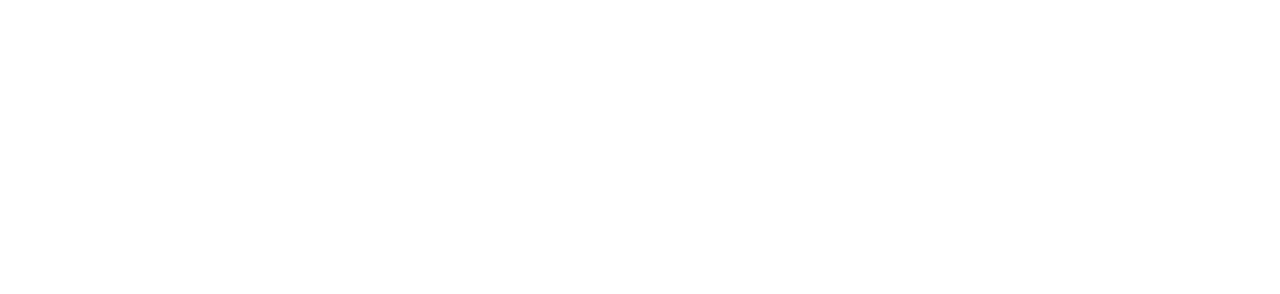
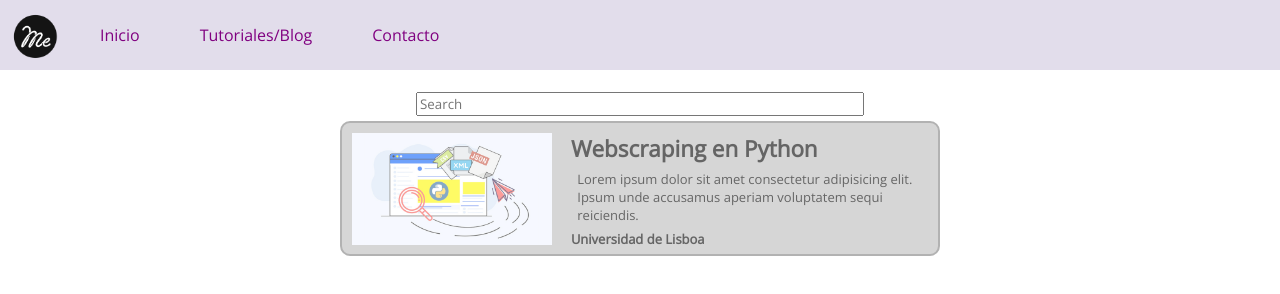
Before and after one commit to Milvflor/ProyectosDAWM, a plain HTML site: page tutoriales.html in a window 1280 px wide. Drawn offline with nearby package versions, Linux system fonts and the light colour scheme.

Commit message:
tarjeta1 en tutoriales

```diff
--- a/public/stylesheet/style.css
+++ b/public/stylesheet/style.css
@@ -41,7 +41,7 @@ div, body {
 .header {
   display: flex;
   align-items: center;
-  background-color: #e2dde2;
+  background-color: #e2ddeb;
   height: 70px;
 
 }
@@ -122,6 +122,6 @@ li:hover {
 }
 
 .foot{
-  background-color: #a794be;
+  background-color: #e2ddeb;
   text-align: center;
 }
--- /dev/null
+++ b/public/stylesheet/tutos.css
@@ -0,0 +1,70 @@
+* {
+    box-sizing: border-box;
+  }
+
+.Search {
+    width: 35%;
+    height: 120%;
+}
+
+.texto, .pie{
+    padding: 0.4rem;
+    margin-left: 0.2rem;
+    font-size: small;
+    margin: 0;
+
+
+}
+
+article {
+    height: 135px;
+    width: 600px;
+    border: 2px solid gray;
+    padding: 10px;
+    border-radius: 10px;
+    margin: 5px;
+    display: grid;
+    grid-template-columns: 38% 80%;
+    grid-template-rows: 100%;
+    grid-template-areas:
+    "img_i" "info";
+    background-color: #bcbcbc;
+    opacity: 0.6;
+}
+
+.info {
+    display: flex;
+    flex-direction: column;
+    padding: 0%;
+    margin: 0%;
+    width: 77%;
+    color: rgb(89, 86, 86);
+
+}
+
+.titulo {
+    margin: 0;
+}
+
+.img_i {
+    grid-area: img_i;
+}
+
+img {
+    display: block;
+    width: 200px;
+    margin: 0;
+    aspect-ratio: auto 300/250;
+
+  }
+
+.titulo {
+    font-weight: bold;
+    font-size: 1.4rem;
+    /* text-align: center; */
+}
+
+.pie {
+    font-weight: bold;
+    padding: 0;
+}
--- a/tutoriales.html
+++ b/tutoriales.html
@@ -4,9 +4,49 @@
     <meta charset="UTF-8">
     <meta http-equiv="X-UA-Compatible" content="IE=edge">
     <meta name="viewport" content="width=device-width, initial-scale=1.0">
-    <title>Document</title>
+    <title>Turotiales</title>
+    <link href="./public/stylesheet/tutos.css" rel="stylesheet" type="text/css" />
+    <link href="./public/stylesheet/style.css" rel="stylesheet" type="text/css" />
+
 </head>
 <body>
+    <div class="container">
+
+        <div class="header">
+
+          <section class="logo">
+            <img src="./images/logo.png" alt="logo">
+          </section>
+          <section class="menu" >
+            <ul>
+              <li><a href="./index.html">Inicio</a></li>
+              <li><a href="./tutoriales.html">Tutoriales/Blog</a></li>
+              <li><a >Contacto</a></li>
+            </ul>
+          </section>
+        </div>
+
+        <div class="contenido">
+            <input class="Search" type="text" placeholder="Search">
+            <article>
+                <img class="img_i" src="./images/ws.png" alt="Web-scraping">
+
+                <div class="info">
+                    <h2 class="titulo">Webscraping en Python</h2>
+                    <p class="texto">
+                        Lorem ipsum dolor sit amet consectetur adipisicing elit. Ipsum unde accusamus aperiam voluptatem sequi reiciendis.
+                    </p>
+                     <p class="pie">
+                     Universidad de Lisboa
+                    </p>
+                </div>
+
+            </article>
+        </div>
+
+
+      </div>
+
 
 </body>
 </html>
```
Also changed, not shown: index.html (+1 -1 lines), images/ws.png (added).
